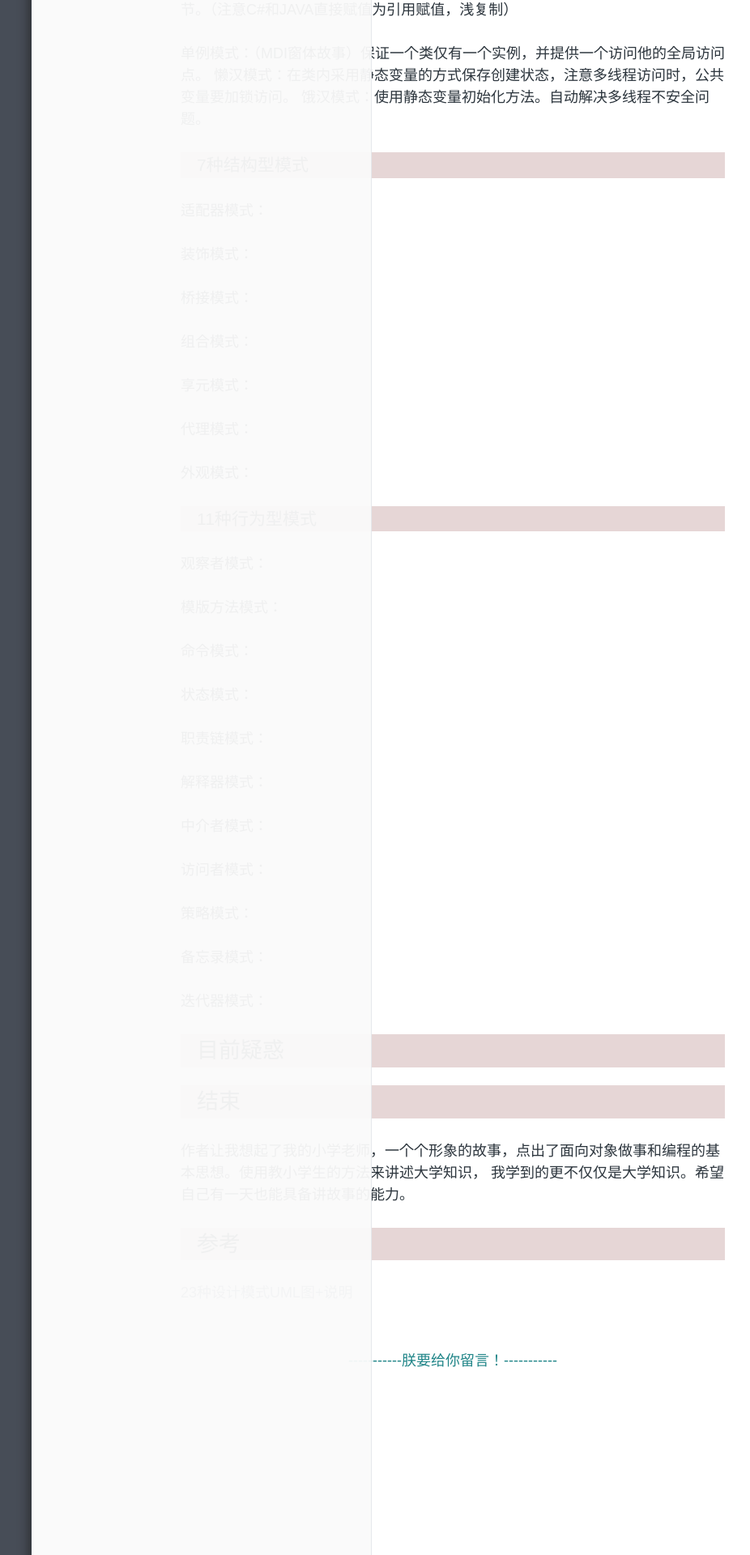
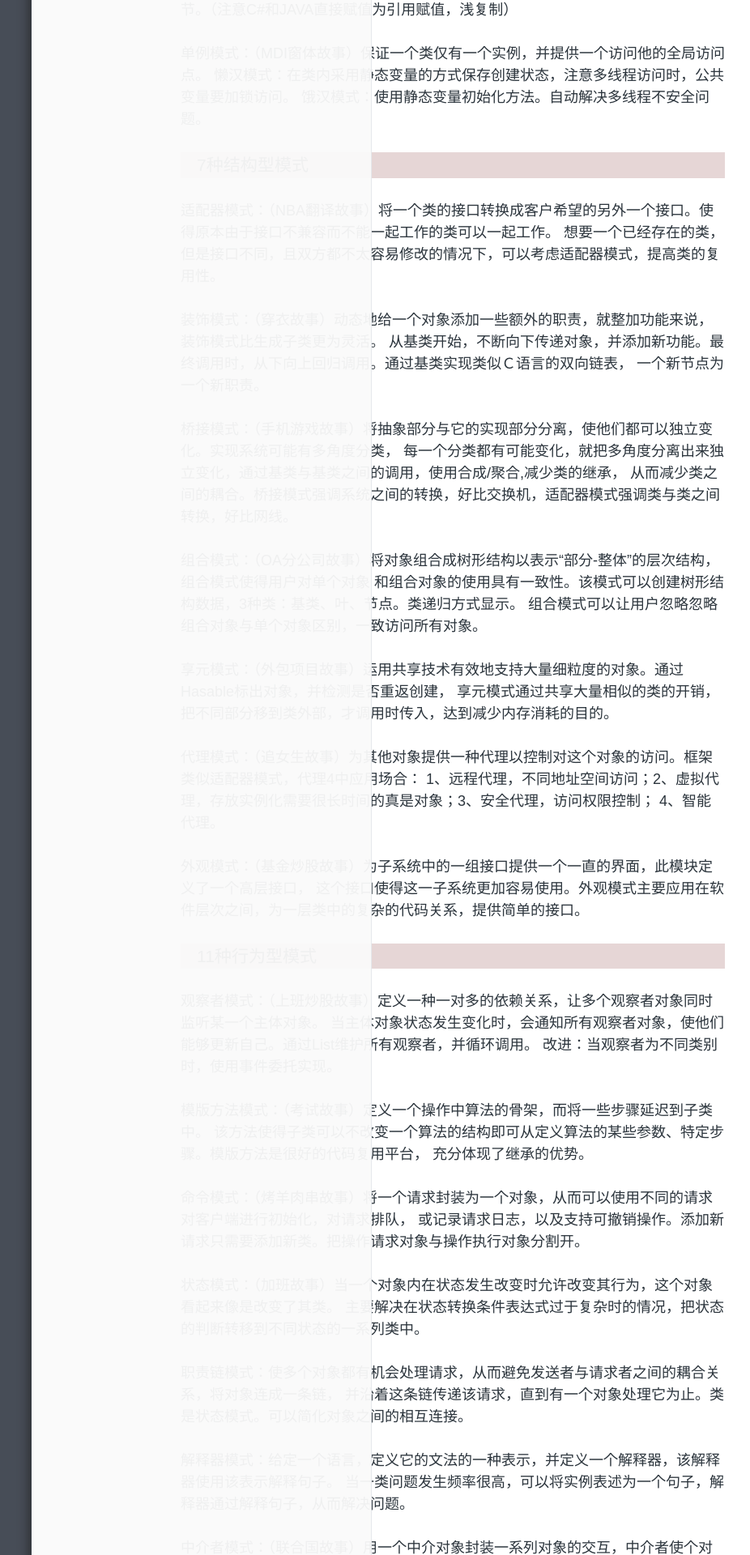
Before and after one commit to xnzaa/xnzaa.github.io, a Jekyll site: the page built from _posts/2016-01-26-《大话设计模式》读书笔记.md, in a window 1280 px wide. Shown: the part 1872-3792 px from the top of the page at 81% size, without its empty margins (81-1007 px from the left). Built offline with Jekyll 4.4.1, drawn with Linux system fonts in a browser that asks for light colours; comment, search, counter and statistics services are not loaded; some of the changed text lies outside the part shown.

Commit message:
修改大话设计模式

```diff
--- a/_posts/2016-01-26-《大话设计模式》读书笔记.md
+++ b/_posts/2016-01-26-《大话设计模式》读书笔记.md
@@ -64,45 +64,74 @@ categories: Life
 饿汉模式：使用静态变量初始化方法。自动解决多线程不安全问题。
 
 ### 7种结构型模式
-适配器模式：
+适配器模式：（NBA翻译故事）将一个类的接口转换成客户希望的另外一个接口。使得原本由于接口不兼容而不能一起工作的类可以一起工作。
+想要一个已经存在的类，但是接口不同，且双方都不太容易修改的情况下，可以考虑适配器模式，提高类的复用性。
 
-装饰模式：
+装饰模式：（穿衣故事）动态地给一个对象添加一些额外的职责，就整加功能来说，装饰模式比生成子类更为灵活。
+从基类开始，不断向下传递对象，并添加新功能。最终调用时，从下向上回归调用。通过基类实现类似Ｃ语言的双向链表，
+一个新节点为一个新职责。
 
-桥接模式：
+桥接模式：（手机游戏故事）将抽象部分与它的实现部分分离，使他们都可以独立变化。实现系统可能有多角度分类，
+每一个分类都有可能变化，就把多角度分离出来独立变化，通过基类与基类之间的调用，使用合成/聚合,减少类的继承，
+从而减少类之间的耦合。桥接模式强调系统之间的转换，好比交换机，适配器模式强调类与类之间转换，好比网线。
 
-组合模式：
+组合模式：（OA分公司故事）将对象组合成树形结构以表示“部分-整体”的层次结构，组合模式使得用户对单个对象
+和组合对象的使用具有一致性。该模式可以创建树形结构数据，3种类：基类、叶、节点。类递归方式显示。
+组合模式可以让用户忽略忽略组合对象与单个对象区别，一致访问所有对象。
 
-享元模式：
+享元模式：（外包项目故事）运用共享技术有效地支持大量细粒度的对象。通过Hasable标出对象，并检测是否重返创建，
+享元模式通过共享大量相似的类的开销，把不同部分移到类外部，才调用时传入，达到减少内存消耗的目的。
 
-代理模式：
+代理模式：（追女生故事）为其他对象提供一种代理以控制对这个对象的访问。框架类似适配器模式，代理4中应用场合：
+1、远程代理，不同地址空间访问；2、虚拟代理，存放实例化需要很长时间的真是对象；3、安全代理，访问权限控制；
+4、智能代理。
 
-外观模式：
+外观模式：（基金炒股故事）为子系统中的一组接口提供一个一直的界面，此模块定义了一个高层接口，
+这个接口使得这一子系统更加容易使用。外观模式主要应用在软件层次之间，为一层类中的复杂的代码关系，提供简单的接口。
 
 
 ### 11种行为型模式
-观察者模式：
+观察者模式：（上班炒股故事）定义一种一对多的依赖关系，让多个观察者对象同时监听某一个主体对象。
+当主体对象状态发生变化时，会通知所有观察者对象，使他们能够更新自己。通过List维护所有观察者，并循环调用。
+改进：当观察者为不同类别时，使用事件委托实现。
 
-模版方法模式：
+模版方法模式：（考试故事）定义一个操作中算法的骨架，而将一些步骤延迟到子类中。
+该方法使得子类可以不改变一个算法的结构即可从定义算法的某些参数、特定步骤。模版方法是很好的代码复用平台，
+充分体现了继承的优势。
 
-命令模式：
+命令模式：（烤羊肉串故事）将一个请求封装为一个对象，从而可以使用不同的请求对客户端进行初始化，对请求排队，
+或记录请求日志，以及支持可撤销操作。添加新请求只需要添加新类。把操作请求对象与操作执行对象分割开。
 
-状态模式：
+状态模式：（加班故事）当一个对象内在状态发生改变时允许改变其行为，这个对象看起来像是改变了其类。
+主要解决在状态转换条件表达式过于复杂时的情况，把状态的判断转移到不同状态的一系列类中。
 
-职责链模式：
+职责链模式：使多个对象都有机会处理请求，从而避免发送者与请求者之间的耦合关系，将对象连成一条链，
+并沿着这条链传递该请求，直到有一个对象处理它为止。类是状态模式。可以简化对象之间的相互连接。
 
-解释器模式：
+解释器模式：给定一个语言，定义它的文法的一种表示，并定义一个解释器，该解释器使用该表示解释句子。
+当一类问题发生频率很高，可以将实例表述为一个句子，解释器通过解释句子，从而解决问题。
 
-中介者模式：
+中介者模式：（联合国故事）用一个中介对象封装一系列对象的交互，中介者使个对象不需要现实地相互调用，
+而且可以独立地改变他们之间的交互。
 
-访问者模式：
+访问者模式：（男人女人故事）表示一个作用与某对象结构中的各元素的操作。它使你可以在不改变个元素的类的前提下，
+定义作用域这些元素的新操作。
 
-策略模式：
+策略模式：（商场促销）定义算法簇，分别封装起来，相互可替换，即使算法发生变化，也不影响算法的客户。
 
-备忘录模式：
+备忘录模式：（游戏备份故事）在不破坏封装性的情况下，捕获一个对象的内部状态，并在对象之外保存，
+这样可以以后恢复到原先保存的状态。
 
-迭代器模式：
+迭代器模式：（买票故事）提供一种方法顺序访问一个聚合对象中的各个元素，而不暴露元素的内部表示。
+由于高级语言的foreach语句出现，该模式已经逐渐被取代。
 
 ## 目前疑惑
+
+状态模式VS职责链模式
+代理模式VS适配器模式
+中介者模式VS桥接模式
+
+快速阅读了解掌握了书上的一些设计模式的原理，并不能灵活运用，不过所谓“知之而后行”，加油！
 
 ## 结束
 作者让我想起了我的小学老师，一个个形象的故事，点出了面向对象做事和编程的基本思想。使用教小学生的方法来讲述大学知识，
```
